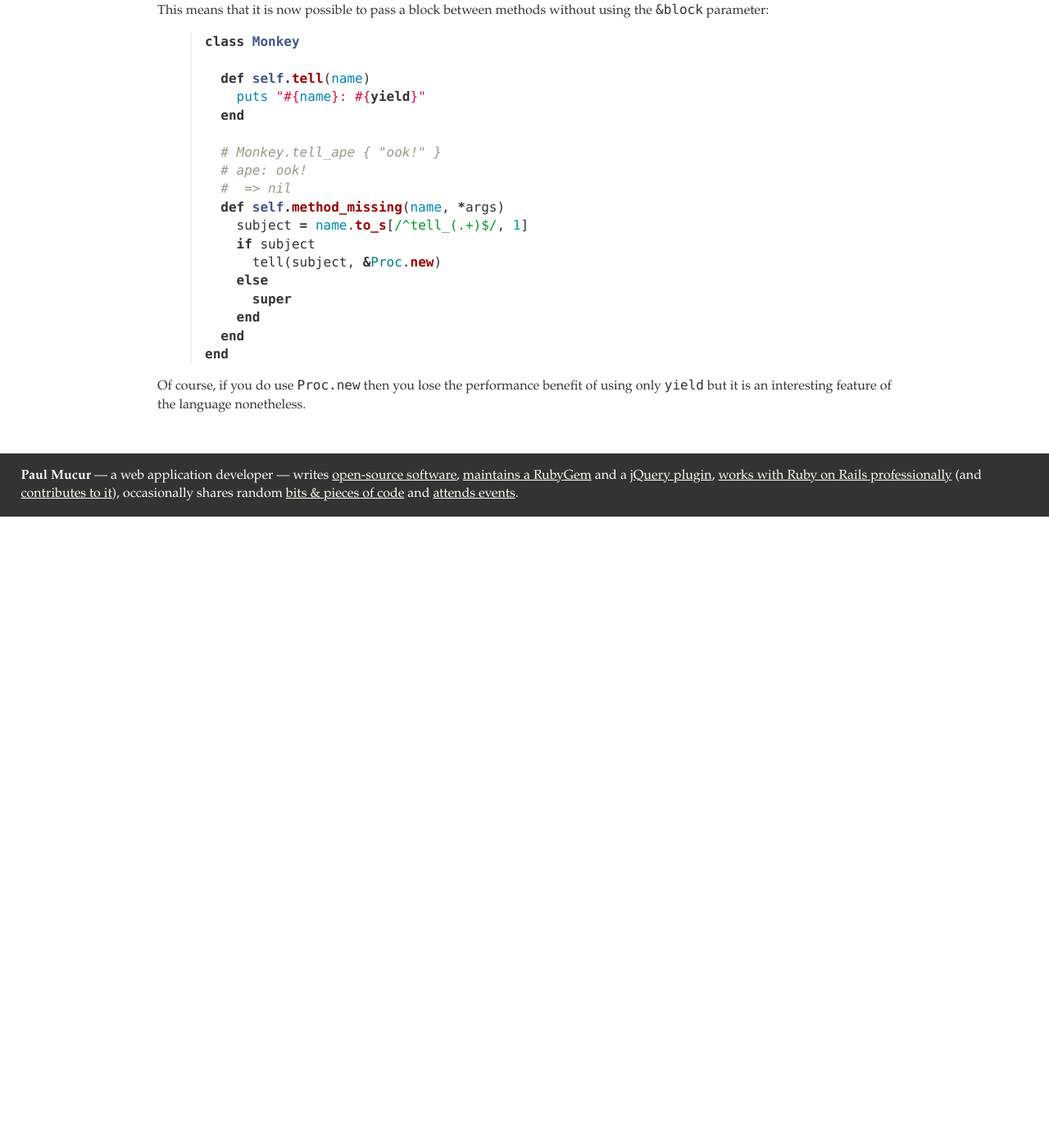
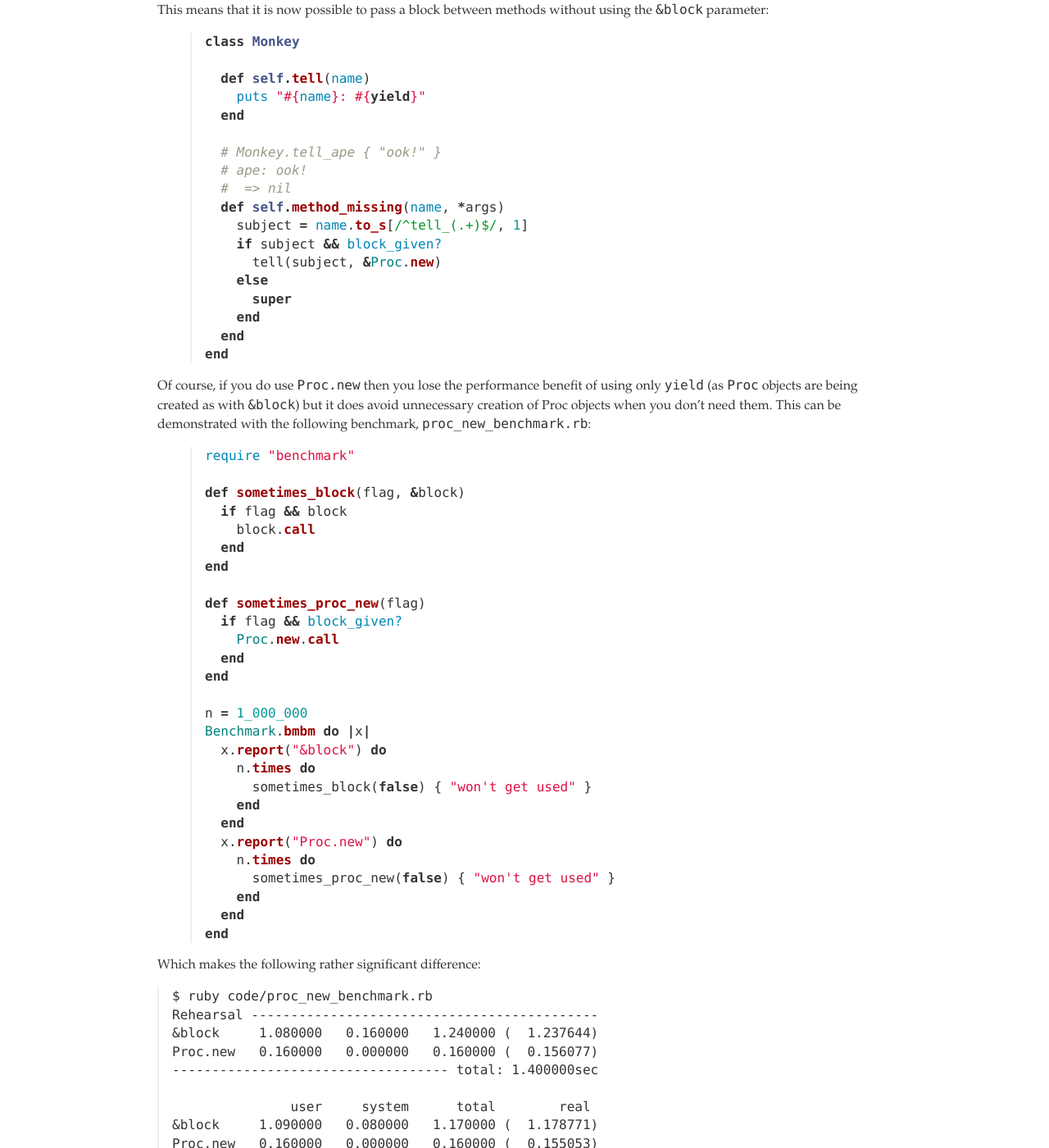
Before and after one commit to mudge/mudge.github.com, a Jekyll site: the page built from _posts/2011-01-26-passing-blocks-in-ruby-without-block.markdown, in a window 1280 px wide and 1400 px high, scrolled down 2592 px. Shown: the whole window at 82% size. Built offline with Jekyll 4.4.1, drawn with Linux system fonts in a browser that asks for light colours; some web fonts are replaced; Markdown is read by kramdown in place of the engine named in the settings; before the commit the page ends 3222 px from its top, so only the background shows below that; some of the changed text lies outside the part shown.

Commit message:
Show case where there is a significant performance improvement using Proc.new.

```diff
--- a/_posts/2011-01-26-passing-blocks-in-ruby-without-block.markdown
+++ b/_posts/2011-01-26-passing-blocks-in-ruby-without-block.markdown
@@ -87,7 +87,7 @@ class Monkey
   #  => nil
   def self.method_missing(name, *args, &block)
     subject = name.to_s[/^tell_(.+)$/, 1]
-    if subject
+    if subject && block
       tell(subject, &block)
     else
       super
@@ -109,7 +109,7 @@ class Monkey
   # ArgumentError: wrong number of arguments (2 for 1)
   def self.method_missing(name, *args)
     subject = name.to_s[/^tell_(.+)$/, 1]
-    if subject
+    if subject && block_given?
       tell(subject, yield)
     else
       super
@@ -150,7 +150,7 @@ class Monkey
   #  => nil
   def self.method_missing(name, *args)
     subject = name.to_s[/^tell_(.+)$/, 1]
-    if subject
+    if subject && block_given?
       tell(subject, &Proc.new)
     else
       super
@@ -160,7 +160,51 @@ end
 {% endhighlight %}
 
 Of course, if you do use `Proc.new` then you lose the performance benefit of using
-only `yield` but it is an interesting feature of the language nonetheless.
+only `yield` (as `Proc` objects are being created as with `&block`) but it does
+avoid unnecessary creation of Proc objects when you don't need them. This can be
+demonstrated with the following benchmark, `proc_new_benchmark.rb`:
+
+{% highlight ruby %}
+require "benchmark"
+
+def sometimes_block(flag, &block)
+  if flag && block
+    block.call
+  end
+end
+
+def sometimes_proc_new(flag)
+  if flag && block_given?
+    Proc.new.call
+  end
+end
+
+n = 1_000_000
+Benchmark.bmbm do |x|
+  x.report("&block") do
+    n.times do
+      sometimes_block(false) { "won't get used" }
+    end
+  end
+  x.report("Proc.new") do
+    n.times do
+      sometimes_proc_new(false) { "won't get used" }
+    end
+  end
+end
+{% endhighlight %}
+
+Which makes the following rather significant difference:
+
+    $ ruby code/proc_new_benchmark.rb
+    Rehearsal --------------------------------------------
+    &block     1.080000   0.160000   1.240000 (  1.237644)
+    Proc.new   0.160000   0.000000   0.160000 (  0.156077)
+    ----------------------------------- total: 1.400000sec
+
+                   user     system      total        real
+    &block     1.090000   0.080000   1.170000 (  1.178771)
+    Proc.new   0.160000   0.000000   0.160000 (  0.155053)
 
   [Aaron Patterson]: http://tenderlovemaking.com
   [Containers, Blocks, and Iterators]: http://ruby-doc.org/docs/ProgrammingRuby/html/tut_containers.html
```
Also changed, not shown: code/proc_new_benchmark.rb (added, +27 -0 lines).
